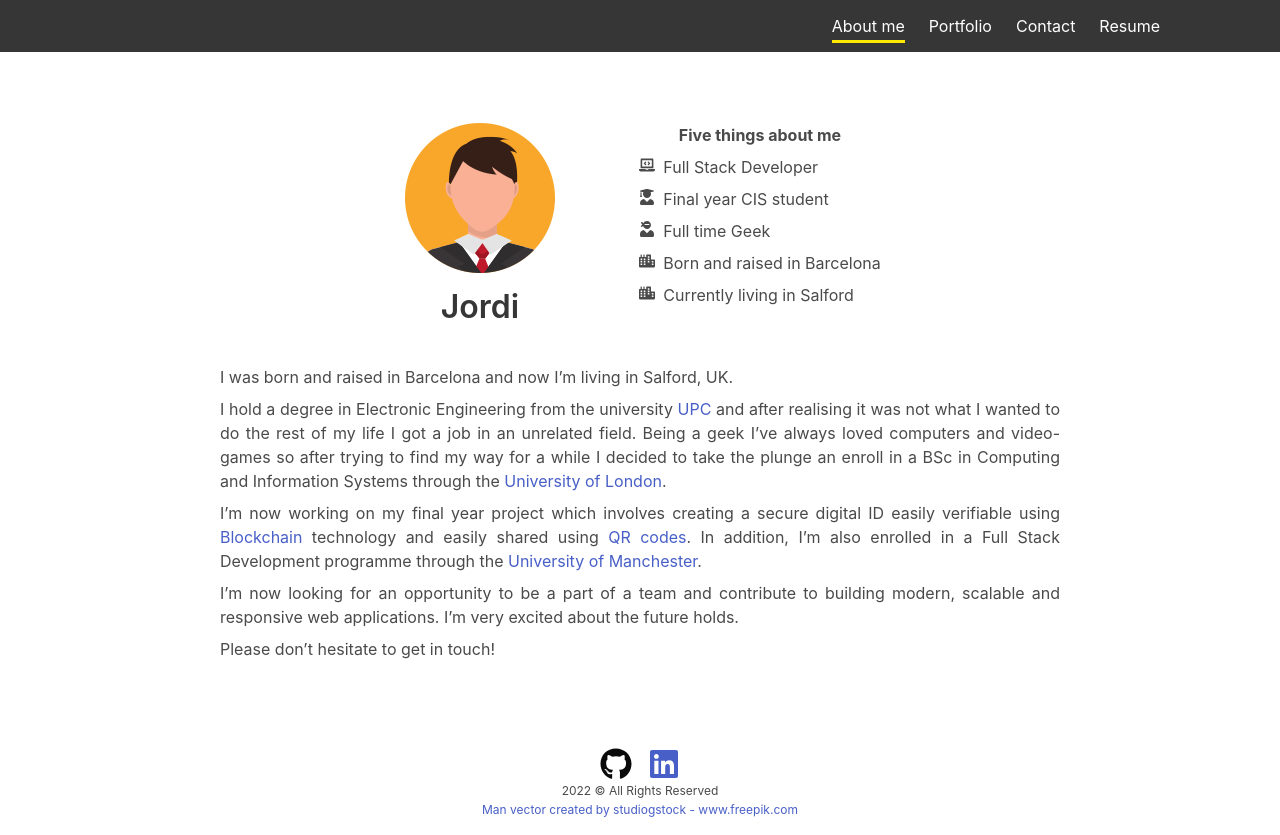
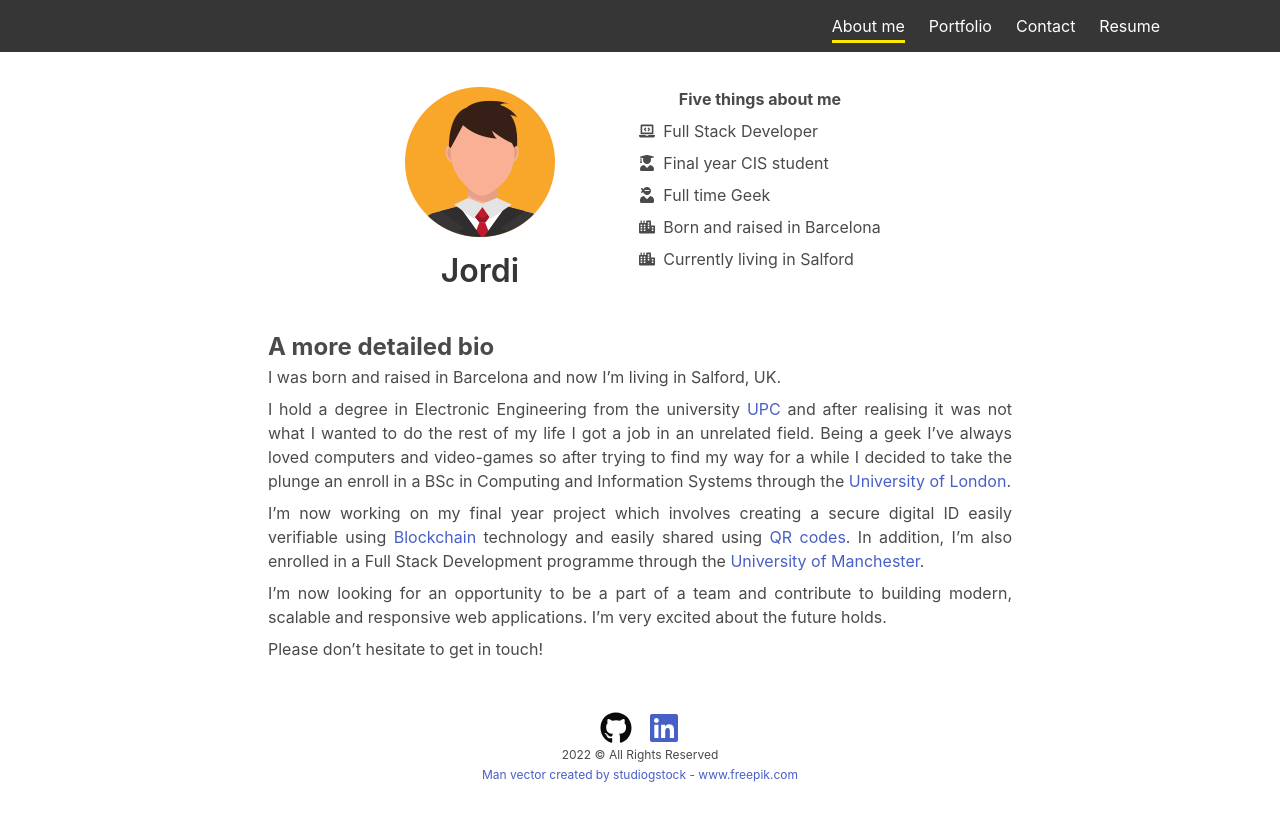
Before and after one commit to AidKool/react-portfolio, a React (Create React App) app: page / in a window 1280 px wide. After the commit the page ends 800 px from the top, so only its background shows below. Built offline with nearby package versions, Linux system fonts and the light colour scheme; the HTML template or start-up script is replaced by a standard one.

Commit message:
Style About page component

```diff
--- a/src/Components/Bio.js
+++ b/src/Components/Bio.js
@@ -1,8 +1,11 @@
 import React from 'react';
+
+import '../assets/scss/bio.scss';
 
 function Bio() {
   return (
-    <article className="px-6">
+    <article className="px-3">
+      <header className="is-size-4 has-text-weight-bold">A more detailed bio</header>
       <p className="has-text-justified">I was born and raised in Barcelona and now I&rsquo;m living in Salford, UK.</p>
       <p className="mt-2 has-text-justified">
         I hold a degree in Electronic Engineering from the university <a href="https://www.upc.edu/en">UPC</a> and after
--- a/src/Components/Facts.js
+++ b/src/Components/Facts.js
@@ -9,23 +9,23 @@ function Facts() {
     <>
       <header className="has-text-weight-bold mb-2">Five things about me</header>
       <ul className="is-flex is-flex-direction-column is-justify-content-space-between">
-        <li className="list-item">
+        <li className="list-item is-flex is-align-items-center">
           <FaLaptopCode className="mr-2" />
           Full Stack Developer
         </li>
-        <li className="list-item">
+        <li className="list-item is-flex is-align-items-center">
           <FaUserGraduate className="mr-2" />
           Final year CIS student
         </li>
-        <li className="list-item">
+        <li className="list-item is-flex is-align-items-center">
           <FaUserNinja className="mr-2" />
           Full time Geek
         </li>
-        <li className="list-item">
+        <li className="list-item is-flex is-align-items-center">
           <FaCity className="mr-2" />
           Born and raised in Barcelona
         </li>
-        <li className="list-item">
+        <li className="list-item is-flex is-align-items-center">
           <FaCity className="mr-2" />
           Currently living in Salford
         </li>
--- a/src/Components/Main.js
+++ b/src/Components/Main.js
@@ -20,7 +20,7 @@ function Main({ currentPage }) {
     return <Resume />;
   }
 
-  return <>{renderPage()}</>;
+  return <main>{renderPage()}</main>;
 }
 
 Main.propTypes = {
--- /dev/null
+++ b/src/assets/scss/about.scss
@@ -0,0 +1,5 @@
+@media screen and (max-width: 768px) {
+  .about-section .columns {
+    margin-top: 12px;
+  }
+}
--- /dev/null
+++ b/src/assets/scss/bio.scss
@@ -0,0 +1,4 @@
+article {
+  width: 100%;
+  max-width: 768px;
+}
--- a/src/assets/scss/common.scss
+++ b/src/assets/scss/common.scss
@@ -6,7 +6,7 @@ $content-max-width: 960px;
 .portfolio-section,
 .contact-section,
 .resume-section {
-  min-height: calc($vh - 120px);
+  min-height: calc($vh - 156px);
   max-width: $content-max-width;
 }
 
--- a/src/assets/scss/footer.scss
+++ b/src/assets/scss/footer.scss
@@ -1,7 +1,7 @@
 @import './colors.scss';
 
 footer > .container {
-  row-gap: 0.1rem;
+  row-gap: 0.125rem;
 }
 
 .social-media {
--- a/src/pages/About.js
+++ b/src/pages/About.js
@@ -4,10 +4,12 @@ import Facts from '../Components/Facts';
 import Bio from '../Components/Bio';
 import profilePicture from '../assets/images/profile-picture.png';
 
+import '../assets/scss/about.scss';
+
 function About() {
   return (
     <section className="about-section is-flex is-align-items-center is-justify-content-center mx-auto">
-      <div className="container is-vcentered is-multiline is-variable px-3">
+      <div className="container px-3">
         <section className="columns is-centered">
           <div className="column is-3-tablet">
             <figure className="profile-picture is-flex is-justify-content-center">
@@ -15,11 +17,11 @@ function About() {
             </figure>
             <h1 className="title has-text-centered my-4">Jordi</h1>
           </div>
-          <div className="column  is-4-tablet is-flex is-flex-direction-column is-align-items-center">
+          <div className="column is-4-tablet is-flex is-flex-direction-column is-align-items-center">
             <Facts />
           </div>
         </section>
-        <section>
+        <section className="is-flex is-justify-content-center">
           <Bio />
         </section>
       </div>
```
